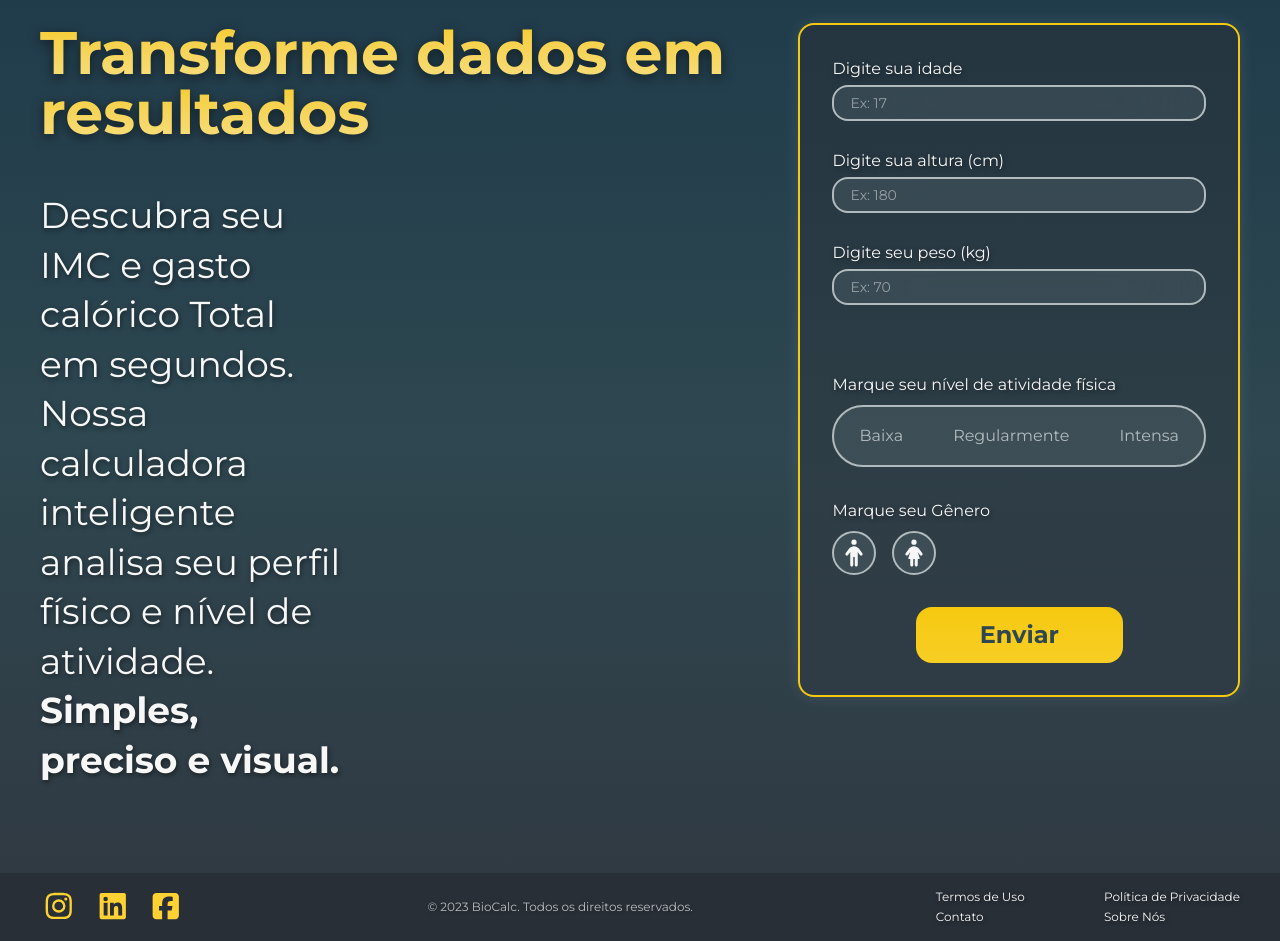
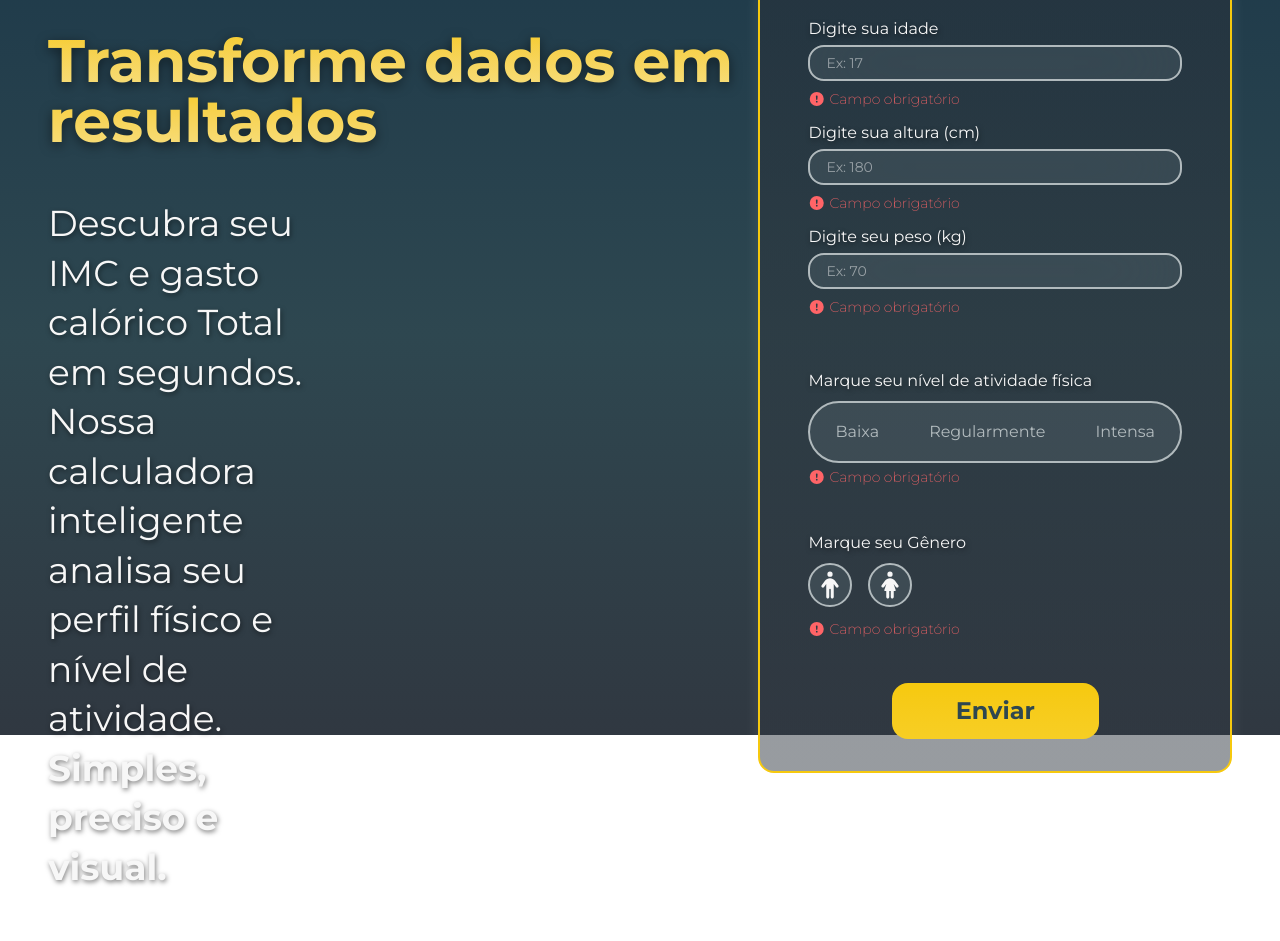
Before and after one commit to Arthur-CodesRTX/Calculadora-IMC, a React (Vite) app: page / in a window 1280 px wide. Shown: the part 65-1006 px from the top of the page. After the commit the page ends 957 px from the top, so only its background shows below. Built offline with nearby package versions, Linux system fonts and the light colour scheme.

Commit message:
refactor: Remoçãoo do footer, e redesign da página de home

```diff
--- a/src/components/Calculator.jsx
+++ b/src/components/Calculator.jsx
@@ -11,7 +11,7 @@ import { faPerson } from "@fortawesome/free-solid-svg-icons";
 
 function Calculator() {
   return (
-    <section className="border-[#F6C90E] border-solid border-2 flex flex-col text-[#f7f7f7] rounded-2xl  bg-linear-to-b from-[#282E36]/50 via-[#2C333B]/50 to-[#303841]/50  p-8 shadow-[0_0_15px_rgba(256,256,256,0.1)] my-10">
+    <section className="border-[#F6C90E] border-solid border-2 flex flex-col text-[#f7f7f7] rounded-2xl  bg-linear-to-b from-[#282E36]/50 via-[#2C333B]/50 to-[#303841]/50  px-12 py-8 shadow-[0_0_15px_rgba(256,256,256,0.1)]">
       <form
         action=""
         className="flex flex-col items-center justify-center gap-8"
@@ -24,8 +24,8 @@ function Calculator() {
             type={"text"}
             placeholder={"Ex: 17"}
           />
-          <span className="font-extralight text-sm text-transparent w-full mb-1 cursor-default">
-            <FontAwesomeIcon icon={faCircleExclamation} /> Digite novamente
+          <span className="font-extralight text-sm text-red-400 w-full pb-3 pt-1 cursor-default">
+            <FontAwesomeIcon icon={faCircleExclamation} /> Campo obrigatório
           </span>
 
           <InputGroup
@@ -35,8 +35,8 @@ function Calculator() {
             type={"text"}
             placeholder={"Ex: 180"}
           />
-          <span className="font-extralight text-sm text-transparent w-full mb-1 cursor-default">
-            <FontAwesomeIcon icon={faCircleExclamation} /> Digite novamente
+          <span className="font-extralight text-sm text-red-400 w-full pb-3 pt-1 cursor-default">
+            <FontAwesomeIcon icon={faCircleExclamation} /> Campo obrigatório
           </span>
 
           <InputGroup
@@ -46,8 +46,8 @@ function Calculator() {
             type={"text"}
             placeholder={"Ex: 70"}
           />
-          <span className="font-extralight text-sm text-transparent w-full mb-1 cursor-default">
-            <FontAwesomeIcon icon={faCircleExclamation} /> Digite novamente
+          <span className="font-extralight text-sm text-red-400 w-full pb-3 pt-1 cursor-default">
+            <FontAwesomeIcon icon={faCircleExclamation} /> Campo obrigatório
           </span>
         </div>
 
@@ -81,6 +81,10 @@ function Calculator() {
               value={"high"}
             />
           </div>
+
+          <span className="font-extralight text-sm text-red-400 w-full pb-3 pt-1 cursor-default">
+            <FontAwesomeIcon icon={faCircleExclamation} /> Campo obrigatório
+          </span>
         </div>
 
         <div className="flex flex-col w-full gap-2">
@@ -104,6 +108,10 @@ function Calculator() {
               gen={<FontAwesomeIcon icon={faPersonDress} />}
             />
           </div>
+
+          <span className="font-extralight text-sm text-red-400 w-full pb-3 pt-1 cursor-default">
+            <FontAwesomeIcon icon={faCircleExclamation} /> Campo obrigatório
+          </span>
         </div>
 
         <Button />
--- a/src/components/Footer.jsx
+++ /dev/null
@@ -1,43 +0,0 @@
-import { FontAwesomeIcon } from "@fortawesome/react-fontawesome";
-// Importamos os ícones específicos que você quer usar
-import {
-  faInstagram,
-  faLinkedin,
-  faSquareFacebook,
-} from "@fortawesome/free-brands-svg-icons";
-
-function Footer() {
-  return (
-    <footer className="w-full bg-[#282F37] flex items-center justify-between px-10 p-4 text-[#f7f7f7]">
-      {/* Ícones Sociais */}
-      <ul className="flex gap-4">
-        <li className="text-[#FFD133] text-3xl hover:text-[#F7E083] cursor-pointer transition-colors">
-          <FontAwesomeIcon icon={faInstagram} />
-        </li>
-        <li className="text-[#FFD133] text-3xl hover:text-[#F7E083] cursor-pointer transition-colors">
-          <FontAwesomeIcon icon={faLinkedin} />
-        </li>
-        <li className="text-[#FFD133] text-3xl hover:text-[#F7E083] cursor-pointer transition-colors">
-          <FontAwesomeIcon icon={faSquareFacebook} />
-        </li>
-      </ul>
-
-      {/* Copyright */}
-      <span className="opacity-70 text-xs [text-shadow:1px_1px_4px_rgba(0,0,0,0.5)]">
-        © 2023 BioCalc. Todos os direitos reservados.
-      </span>
-
-      {/* Links de navegação */}
-      <ul className="grid grid-cols-2 gap-x-8 gap-y-1 text-xs text-left [text-shadow:1px_1px_4px_rgba(0,0,0,0.5)]">
-        <li className="hover:underline cursor-pointer">Termos de Uso</li>
-        <li className="hover:underline cursor-pointer">
-          Política de Privacidade
-        </li>
-        <li className="hover:underline cursor-pointer">Contato</li>
-        <li className="hover:underline cursor-pointer">Sobre Nós</li>
-      </ul>
-    </footer>
-  );
-}
-
-export default Footer;
--- a/src/components/HeroText.jsx
+++ b/src/components/HeroText.jsx
@@ -1,6 +1,6 @@
 function HeroText() {
   return (
-    <section className="text-left flex flex-col gap-12 my-10">
+    <section className="text-left h-full flex flex-col gap-12 my-12">
       <h1 className="text-5xl font-bold">
         <span className="drop-shadow-[0_3px_6px_rgba(0,0,0,0.5)]">
           <span className="text-6xl bg-linear-to-b from-[#F6C90E] to-[#F7E083] bg-clip-text text-transparent font-bold">
--- a/src/components/InputGroup.jsx
+++ b/src/components/InputGroup.jsx
@@ -7,7 +7,7 @@ const InputGroup = ({ labelText, id, type, name, placeholder }) => {
         name={name}
         id={id}
         placeholder={placeholder}
-        className="bg-[#6A7C82]/25 rounded-2xl py-1.5 px-4 my-1 border-[#B1BABD] border-2 backdrop-blur-2xl border-solid text-sm font-normal focus:outline-none w-full focus-within:bg-[#55636A] transition ease-in-out duration-200"
+        className="bg-[#6A7C82]/25 rounded-2xl py-1.5 px-4 my-1 border-[#B1BABD] border-2 backdrop-blur-2xl border-solid text-sm font-normal focus:outline-none w-full focus-within:bg-[#4b575e] transition ease-in-out duration-200"
       />
     </label>
   );
--- a/src/containers/home/index.jsx
+++ b/src/containers/home/index.jsx
@@ -1,15 +1,11 @@
 import HeroText from "../../components/HeroText";
 import Calculator from "../../components/Calculator";
-import Footer from "../../components/Footer";
 
 function Home() {
   return (
-    <div className="min-h-screen bg-linear-to-b from-[#1E3A4A] via-[#2E4750] to-[#303841] font-Montserrat flex flex-col ">
-      <main className="flex-1 flex justify-center items-start h-screen px-10 my-12">
-        <HeroText />
-        <Calculator />
-      </main>
-      <Footer />
+    <div className="min-h-screen bg-linear-to-b from-[#1E3A4A] via-[#2E4750] to-[#303841] font-Montserrat flex items-start p-12 h-screen flex-row">
+      <HeroText />
+      <Calculator />
     </div>
   );
 }
```
